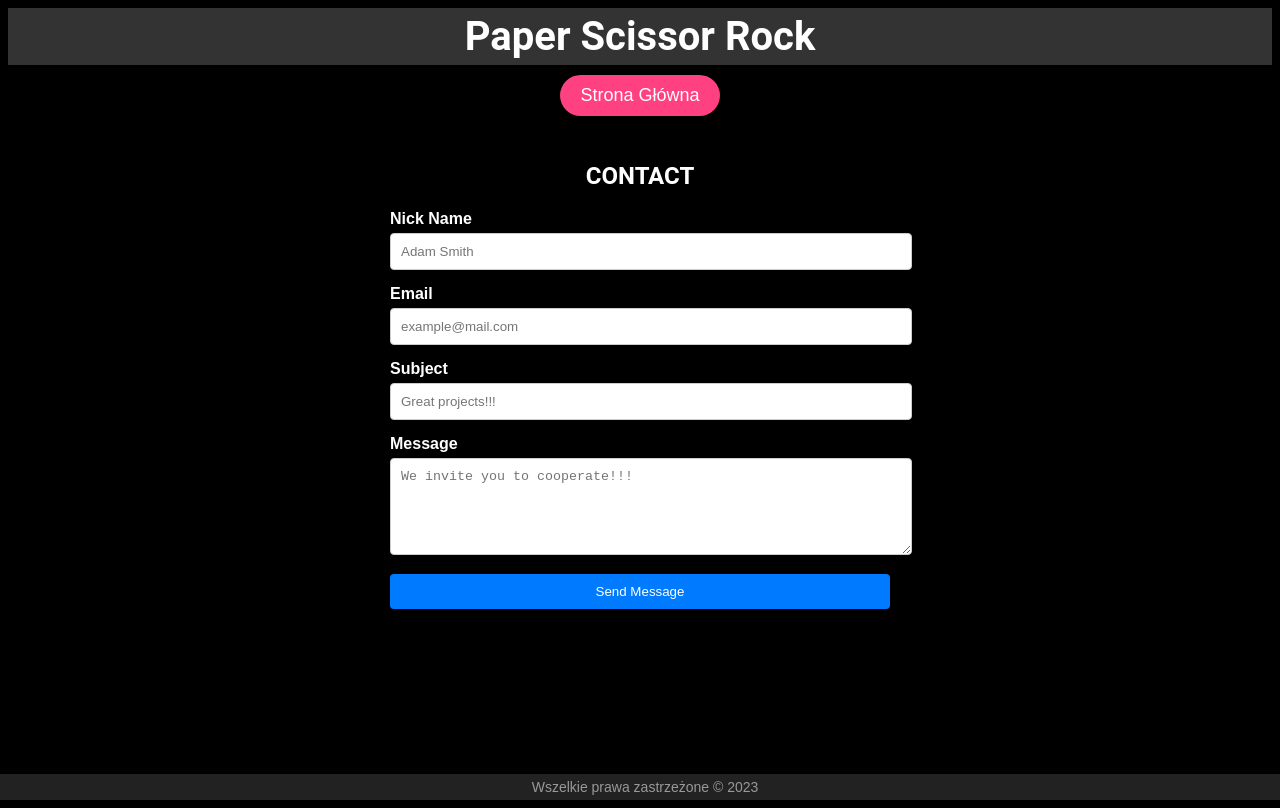
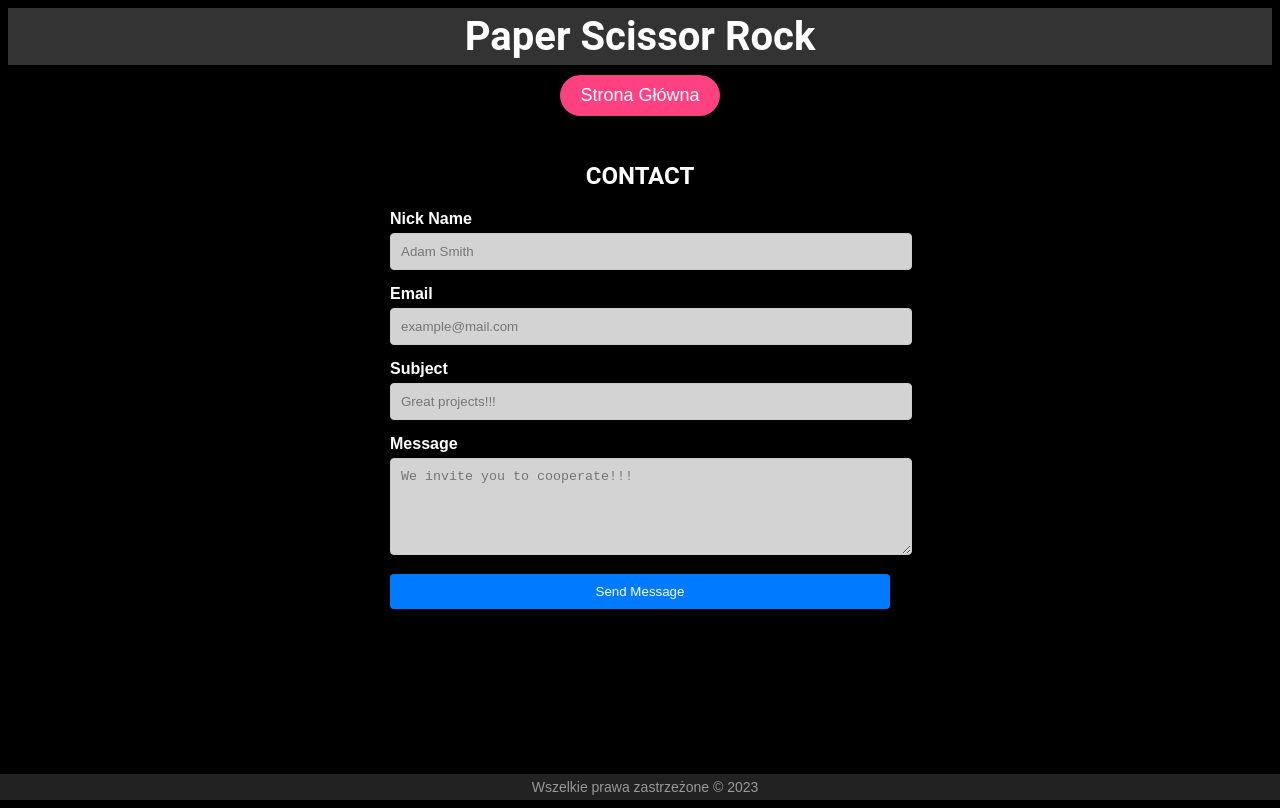
Before and after one commit to KarolDawidG/ReactProjects__Rock_Paper_Scissors, a React (Create React App) app: page /contact in a window 1280 px wide. Built offline with nearby package versions, Linux system fonts and the light colour scheme.

Commit message:
Log 66: contact-form validation

```diff
--- a/src/components/features/contact-form/ContactForm.tsx
+++ b/src/components/features/contact-form/ContactForm.tsx
@@ -1,38 +1,41 @@
-import { useState } from 'react';
+import React, { useState } from 'react';
 import './ContactForm.css';
 import axios from 'axios';
 import { RedirectBtn } from '../../utils/buttons/RedirectBtn';
-import {CustomAlert} from "../custom-alert/CustomAlert";
+import { CustomAlert } from '../custom-alert/CustomAlert';
 import { showAlert, closeAlert } from '../custom-alert/CustomAlertUtils';
 
-export const ContactForm = () => {
-  const [name, setName] = useState('');
-  const [email, setEmail] = useState('');
-  const [subject, setSubject] = useState('');
-  const [message, setMessage] = useState('');
+interface FormState {
+  name: string;
+  email: string;
+  subject: string;
+  message: string;
+}
+
+export const ContactForm: React.FC = () => {
+  const [formState, setFormState] = useState<FormState>({
+    name: '',
+    email: '',
+    subject: '',
+    message: '',
+  });
+
   const [alert, setAlert] = useState({ message: '', type: '' });
 
-  const handleSubmit = async (e: any) => {
+  const handleChange = (e: React.ChangeEvent<HTMLInputElement | HTMLTextAreaElement>) => {
+    const { name, value } = e.target;
+    setFormState((prevState) => ({ ...prevState, [name]: value }));
+  };
+
+  const handleSubmit = async (e: React.FormEvent) => {
     e.preventDefault();
 
-    const formData = {
-      name: name,
-      email: email,
-      subject: subject,
-      message: message,
-    };
-
     try {
-      const response = await axios.post('https://rock-paper-scissors.ct8.pl/form', formData);
-      // const response = await axios.post('http://localhost:3001/form', formData);
-
+      const response = await axios.post('https://rock-paper-scissors.ct8.pl/form', formState);
+      // const response = await axios.post('http://localhost:3001/form', formState);
 
       if (response.status === 200 && response.data === 'success') {
-
-        setName('');
-        setEmail('');
-        setSubject('');
-        setMessage('');
+        setFormState({ name: '', email: '', subject: '', message: '' });
         showAlert('An E-mail has been sent', 'success', setAlert);
       } else {
         console.log(response);
@@ -41,7 +44,16 @@ export const ContactForm = () => {
     } catch (error) {
       console.log(error);
       showAlert('Something went wrong! Check the console.', 'error', setAlert);
+    }
+  };
 
+  const backgroundColor = (value: number, e:number) =>{
+    return value >= e ? 'lightgreen' : 'lightgrey';
+  }
+
+  const preventSpace = (e: React.KeyboardEvent<HTMLInputElement>) => {
+    if (e.key === ' ') {
+      e.preventDefault();
     }
   };
 
@@ -61,10 +73,13 @@ export const ContactForm = () => {
               id="name"
               className="contact-form__input"
               minLength={4}
-            maxLength={12}
+              maxLength={16}
               placeholder="Adam Smith"
-            value={name}
-            onChange={(e) => setName(e.target.value)}
+              name="name"
+              value={formState.name}
+              onChange={handleChange}
+              style={{backgroundColor: `${backgroundColor(formState.name.length, 4)}`}}
+              onKeyDown={preventSpace}
               required
             />
           </div>
@@ -78,8 +93,12 @@ export const ContactForm = () => {
               id="email"
               className="contact-form__input"
               placeholder="example@mail.com"
-            value={email}
-            onChange={(e) => setEmail(e.target.value)}
+              name="email"
+              pattern="[a-z0-9._%+-]+@[a-z0-9.-]+\.[a-z]{2,}$"
+              style={{backgroundColor: `${formState.email.match(/[a-z0-9._%+-]+@[a-z0-9.-]+\.[a-z]{2,}$/) ? 'lightgreen' : 'lightgrey'}`}}
+              value={formState.email}
+              onChange={handleChange}
+              onKeyDown={preventSpace}
               required
             />
           </div>
@@ -92,9 +111,13 @@ export const ContactForm = () => {
               type="text"
               id="subject"
               className="contact-form__input"
+              minLength={6}
+              maxLength={30}
+              style={{backgroundColor: `${backgroundColor(formState.subject.length, 6)}`}}
               placeholder="Great projects!!!"
-            value={subject}
-            onChange={(e) => setSubject(e.target.value)}
+              name="subject"
+              value={formState.subject}
+              onChange={handleChange}
               required
             />
           </div>
@@ -109,8 +132,12 @@ export const ContactForm = () => {
               cols={15}
               rows={5}
               placeholder="We invite you to cooperate!!!"
-            value={message}
-            onChange={(e) => setMessage(e.target.value)}
+              name="message"
+              minLength={10}
+              maxLength={300}
+              style={{backgroundColor: `${backgroundColor(formState.message.length, 10)}`}}
+              value={formState.message}
+              onChange={handleChange}
               required
             ></textarea>
           </div>
--- a/src/components/features/sentences/Sentenc.tsx
+++ b/src/components/features/sentences/Sentenc.tsx
@@ -4,7 +4,7 @@ export const Sentence = () => {
     const n:number = Math.floor(Math.random() * sentences.length);
     return(
         <>
-           <p style={{color: 'red', margin: '10px'}}>
+           <p style={{color: 'red', margin: '5px'}}>
                 {sentences[n]}
             </p>
         </>
```
Lines whose indentation alone changed are shown as unchanged.
